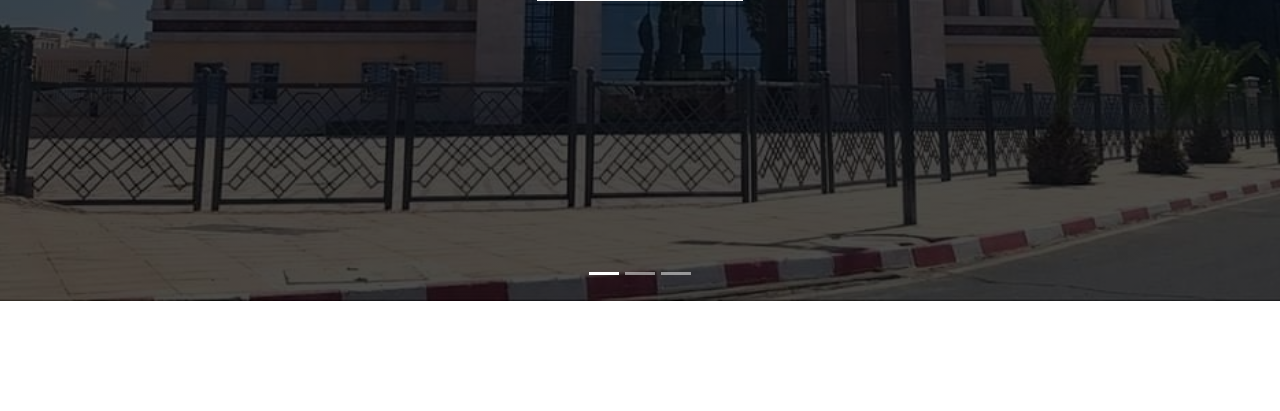
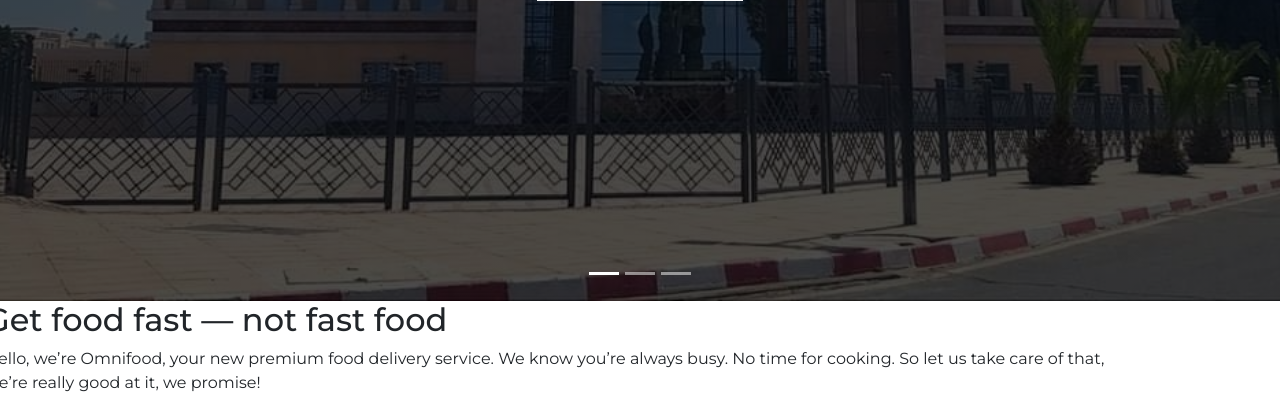
Before and after one commit to yocho1/Rafa_Services_SARL_Pro, a PHP site: page / in a window 1280 px wide. Shown: the part 499-910 px from the top of the page. Before the commit the page ends 800 px from the top, so only its background shows below. Run offline with PHP 8.4, Linux system fonts and the light colour scheme; style sheets or scripts are compiled from the project's sources; some libraries are stand-ins or nearby versions.

Commit message:
add presentation.scss

```diff
--- a/index.html
+++ b/index.html
@@ -74,6 +74,13 @@
 
 </div>
 
+<section class="section-features">
+    <div class="row">
+        <h2>Get food fast &mdash; not fast food</h2>
+        <p class="long-text">Hello, we’re Omnifood, your new premium food delivery service. We know you’re always busy. No time for cooking. So let us take care of that, we’re really good at it, we promise!</p>
+    </div>
+</section>
+
 
 
 
--- a/sass/style.scss
+++ b/sass/style.scss
@@ -1,6 +1,7 @@
 @import url('https://fonts.googleapis.com/css2?family=Montserrat:ital,wght@0,100;0,200;0,300;0,400;0,500;0,600;0,700;0,800;0,900;1,100;1,200;1,300;1,400;1,500;1,600;1,700;1,800;1,900&display=swap');
 
 @import "acceuil";
+@import "presentation";
 
 *{
     overflow-x: hidden;
```
Also changed, not shown: sass/_presentation.scss (added).
